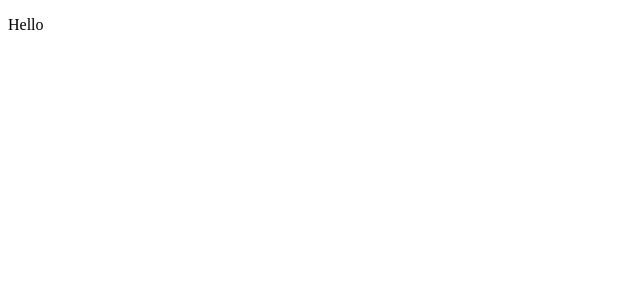
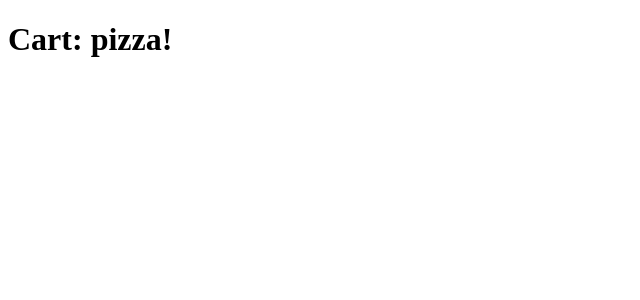
Before and after one commit to frankalbenesius/mrpizza, a React (Create React App) app: page / in a window 1280 px wide. Shown: the top 300 px of the page, without its empty margins (0-640 px from the left). Built offline with nearby package versions, Linux system fonts and the light colour scheme.

Commit message:
add redux store

```diff
--- a/src/App.js
+++ b/src/components/App.js
@@ -1,10 +1,12 @@
 import React, { Component } from 'react'
+
+import Cart from './containers/Cart'
 
 class App extends Component {
   render() {
     return (
       <div>
-        <p>Hello</p>
+        <Cart />
       </div>
     )
   }
--- /dev/null
+++ b/src/components/containers/Cart.js
@@ -0,0 +1,21 @@
+import React from 'react'
+import { connect } from 'react-redux'
+
+const mapStateToProps = state => {
+  return {
+    cart: state.cart,
+  }
+}
+
+const mapDispatchToProps = dispatch => {
+  return {}
+}
+
+const Cart = ({ cart }) =>
+  <h1>
+    Cart: {cart}
+  </h1>
+
+const ConnectedCart = connect(mapStateToProps, mapDispatchToProps)(Cart)
+
+export default ConnectedCart
--- a/src/index.js
+++ b/src/index.js
@@ -1,5 +1,19 @@
 import React from 'react'
-import ReactDOM from 'react-dom'
-import App from './App'
+import { render } from 'react-dom'
+import { Provider } from 'react-redux'
+import { createStore } from 'redux'
 
-ReactDOM.render(<App />, document.getElementById('root'))
+import rootReducer from './reducers'
+import App from './components/App'
+
+let store = createStore(
+  rootReducer,
+  window.__REDUX_DEVTOOLS_EXTENSION__ && window.__REDUX_DEVTOOLS_EXTENSION__(),
+)
+
+render(
+  <Provider store={store}>
+    <App />
+  </Provider>,
+  document.getElementById('root'),
+)
--- /dev/null
+++ b/src/reducers/cart.js
@@ -0,0 +1,14 @@
+// import {
+//   ADD_PIZZA
+// } from './actions'
+
+function cart(state = 'pizza!', action) {
+  switch (action.type) {
+    // case ADD_PIZZA:
+    //   return stata with a pizza or something
+    default:
+      return state
+  }
+}
+
+export default cart
--- /dev/null
+++ b/src/reducers/index.js
@@ -0,0 +1,9 @@
+import { combineReducers } from 'redux'
+
+import cart from './cart'
+
+const rootReducer = combineReducers({
+  cart,
+})
+
+export default rootReducer
```
Also changed, not shown: package.json (+9 -1 lines), 1 other file (tests, documents, lock files or other folders).
